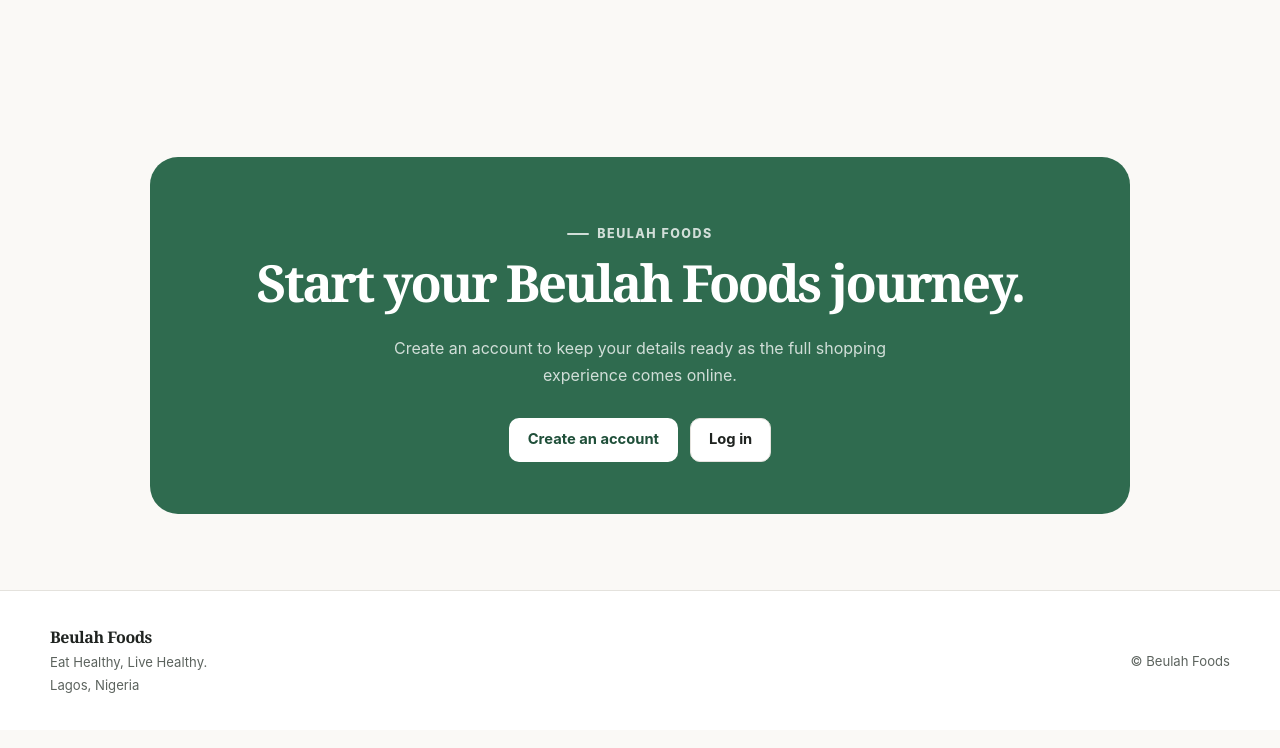
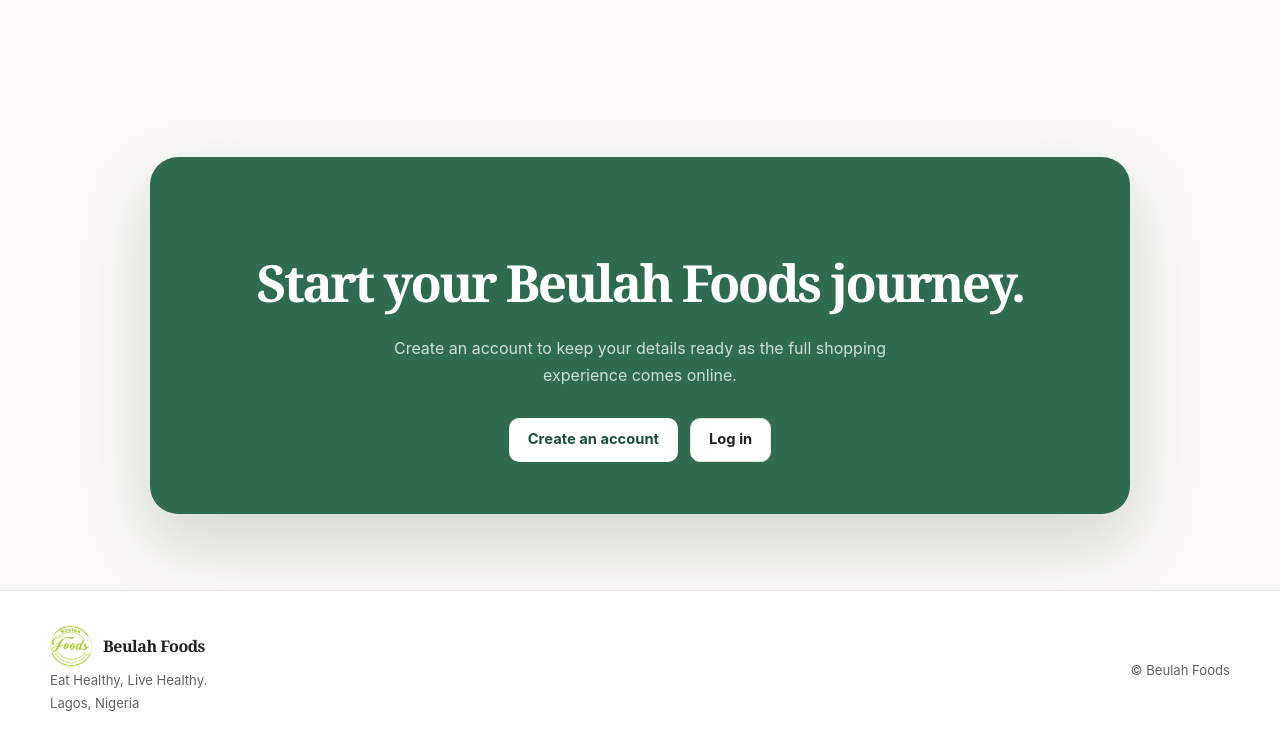
Before and after one commit to blinkzdlfx-cell/Beulah-foods, a plain HTML site: page storefront/index.html in a window 1280 px wide. Shown: the part 1840-2588 px from the top of the page. Drawn offline with Linux system fonts and the light colour scheme; a script that the page names is missing.

Commit message:
style: load Beulah brand refinement globally

```diff
--- a/storefront/css/variables.css
+++ b/storefront/css/variables.css
@@ -1,3 +1,5 @@
+@import url("./brand-refinement.css");
+
 :root {
   --color-bg: #faf9f6;
   --color-surface: #ffffff;
```
